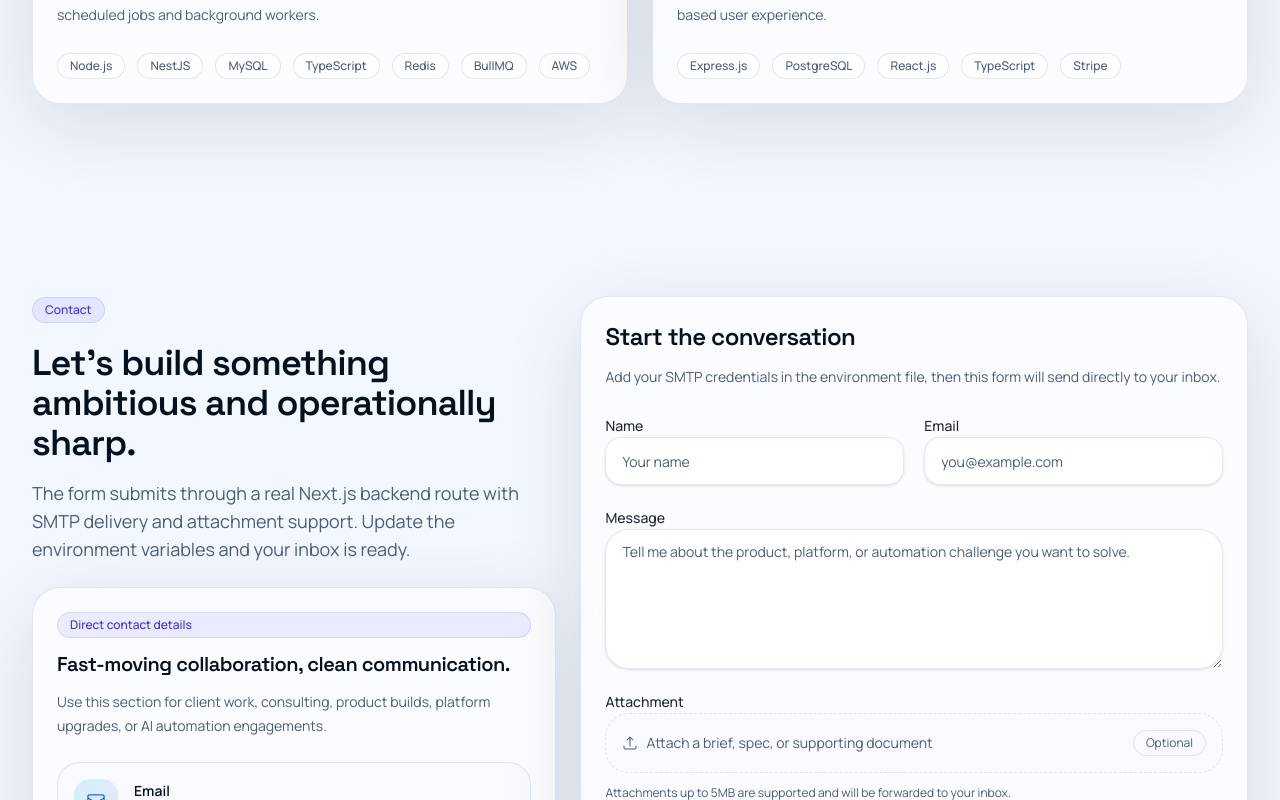
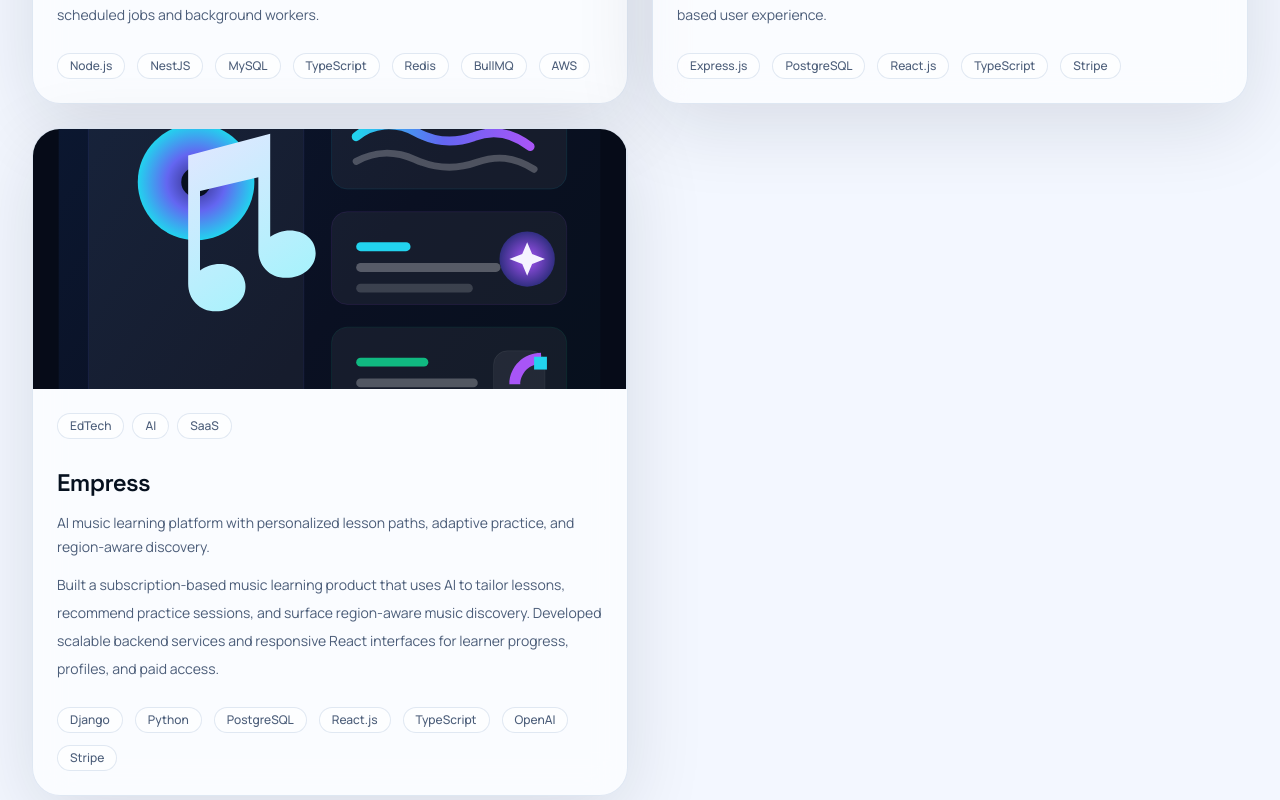
Before and after one commit to rajasadeem/portfolio, a Next.js app: page / in a window 1280 px wide. Shown: the part 5680-6480 px from the top of the page. Built offline with nearby package versions, Linux system fonts and the light colour scheme; no server answers.

Commit message:
update projects

```diff
--- a/src/content/projects.ts
+++ b/src/content/projects.ts
@@ -32,4 +32,14 @@ export const projectItems: ProjectItem[] = [
     image: "/projects/launchpad-workflows.svg",
     category: ["SaaS", "Payments", "Full Stack"],
   },
+  {
+    slug: "empress.ac",
+    title: "Empress",
+    description: "AI music learning platform with personalized lesson paths, adaptive practice, and region-aware discovery.",
+    summary:
+      "Built a subscription-based music learning product that uses AI to tailor lessons, recommend practice sessions, and surface region-aware music discovery. Developed scalable backend services and responsive React interfaces for learner progress, profiles, and paid access.",
+    techStack: ["Django", "Python", "PostgreSQL", "React.js", "TypeScript", "OpenAI", "Stripe"],
+    image: "/projects/empress.svg",
+    category: ["EdTech", "AI", "SaaS"],
+  },
 ];
```
Also changed, not shown: public/projects/empress.svg (added).
